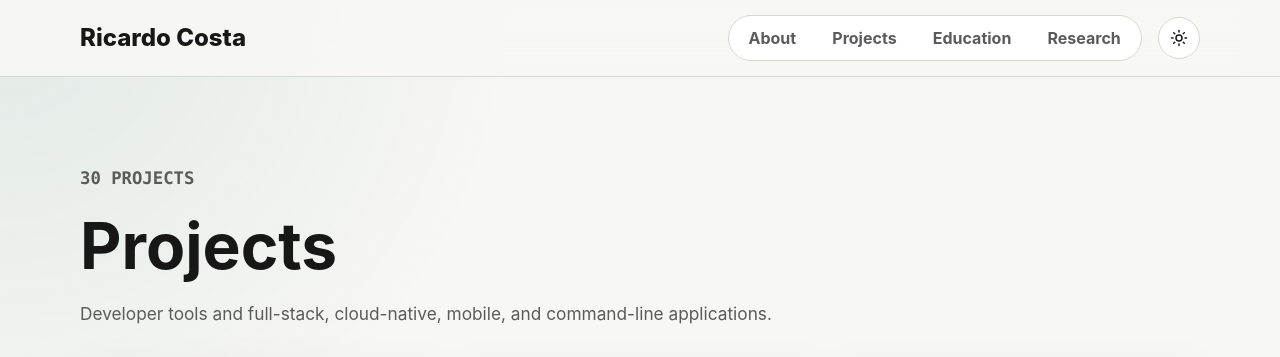
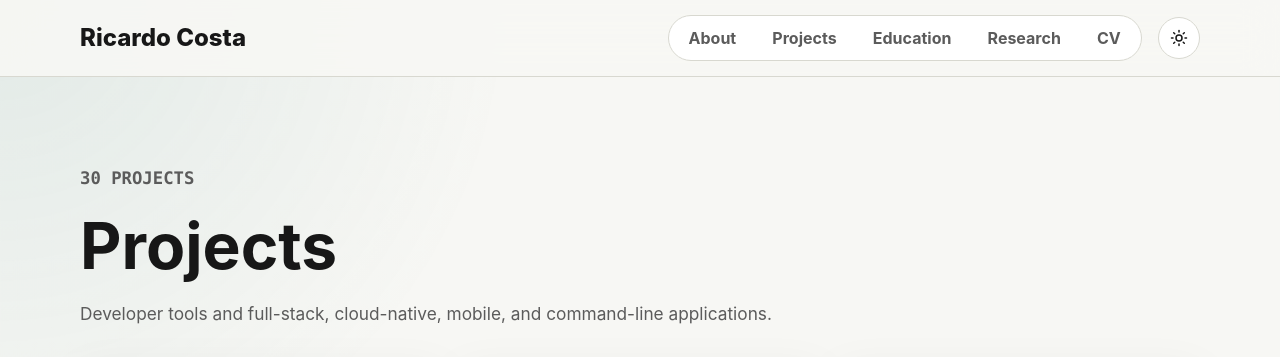
Before and after one commit to rcosta358/rcosta358.github.io, an Astro site: page /projects in a window 1280 px wide. Shown: the top 357 px of the page. Built offline with nearby package versions, Linux system fonts and the light colour scheme; Astro itself is replaced by a stand-in of ours.

Commit message:
Add CV Nav Button

```diff
--- a/src/components/Header.astro
+++ b/src/components/Header.astro
@@ -5,7 +5,8 @@ const navItems = [
   { href: "/about/", label: "About" },
   { href: "/projects/", label: "Projects" },
   { href: "/education/", label: "Education" },
-  { href: "/research/", label: "Research" }
+  { href: "/research/", label: "Research" },
+  { href: "/RicardoCostaCV.pdf", label: "CV", external: true }
 ];
 
 const currentPath = Astro.url.pathname;
@@ -19,7 +20,12 @@ const currentPath = Astro.url.pathname;
     <nav aria-label="Primary navigation">
       {
         navItems.map((item) => (
-          <a href={item.href} aria-current={currentPath === item.href ? "page" : undefined}>
+          <a
+            href={item.href}
+            aria-current={currentPath === item.href ? "page" : undefined}
+            target={item.external ? "_blank" : undefined}
+            rel={item.external ? "noreferrer" : undefined}
+          >
             {item.label}
           </a>
         ))
```
